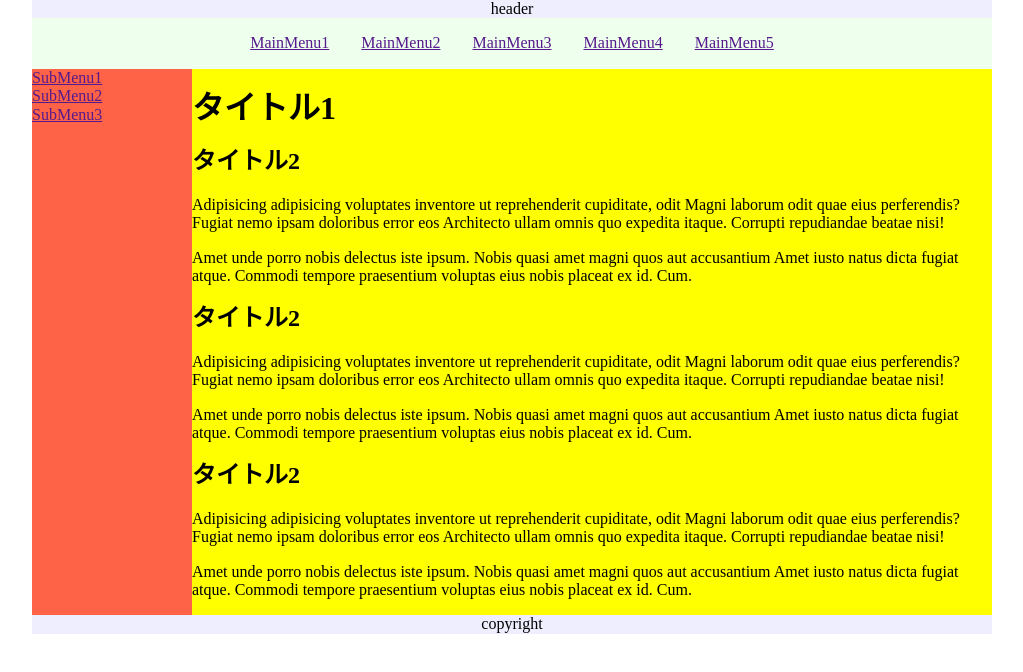
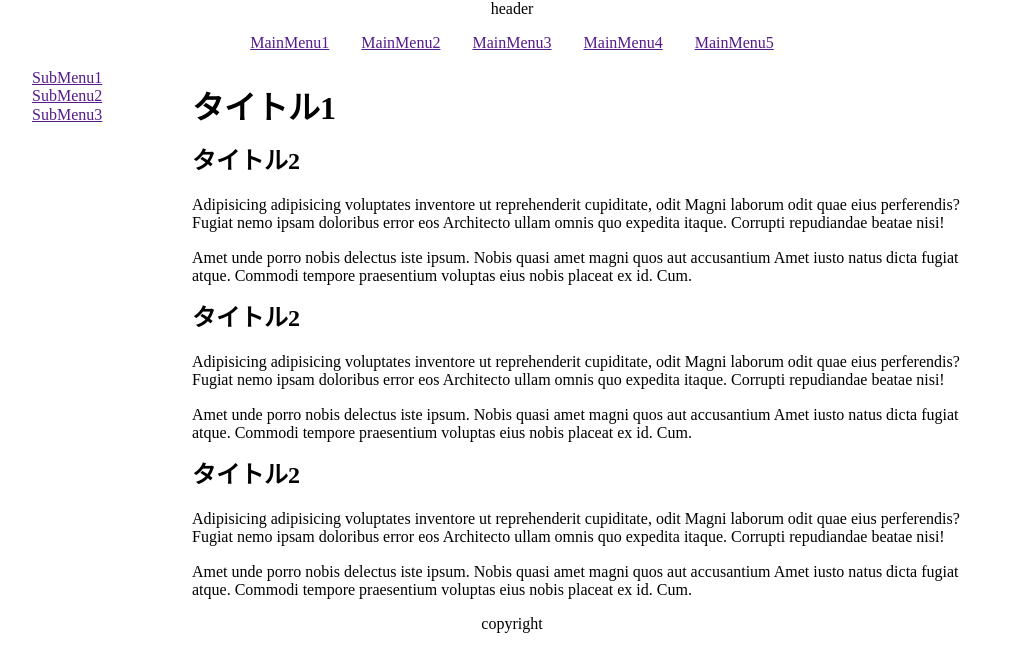
Before and after one commit to kazoo0217/learning-css-grid-layout, a website: page html/index.html in a window 1280 px wide. Shown: the whole page, without its empty margins (128-1151 px from the left). Drawn offline with Linux system fonts and the light colour scheme.

Commit message:
remove bgcolor

```diff
--- a/src/scss/style.scss
+++ b/src/scss/style.scss
@@ -9,14 +9,12 @@ ul {
 }
 
 header {
-  background: #eef;
   grid-column: 1 / 3;
   grid-row: 1 / 1;
   text-align: center;
 }
 
 nav {
-  background: #efe;
   grid-column: 1 / 3;
   grid-row: 2 / 3;
   ul {
@@ -31,7 +29,6 @@ nav {
 }
 
 aside {
-  background: tomato;
   grid-column: 1 / 2;
   grid-row: 3;
   position: sticky;
@@ -41,12 +38,10 @@ aside {
 main {
   grid-column: 2 / 3;
   grid-row: 3;
-  background: yellow;
 }
 
 
 footer {
-  background: #eef;
   grid-column: 1 / 3;
   grid-row: 4;
   text-align: center;
```
Also changed, not shown: html/css/style.css.
